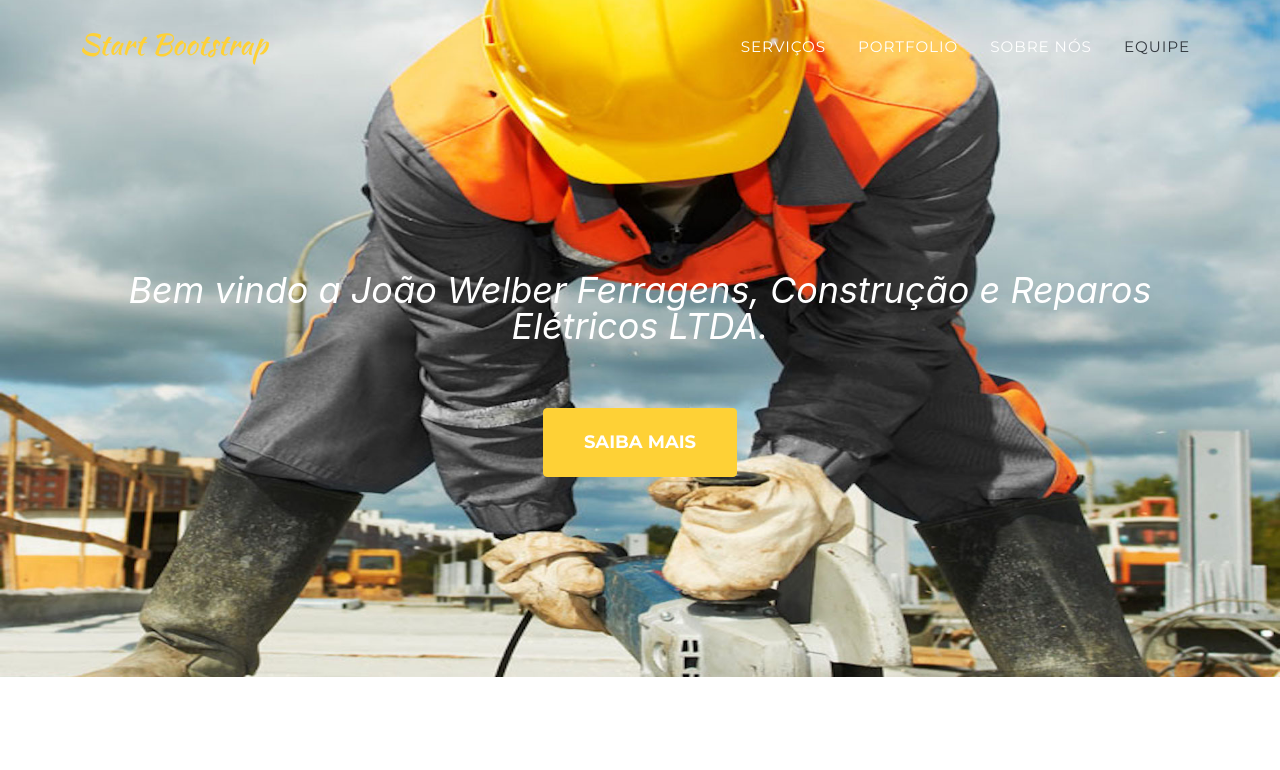
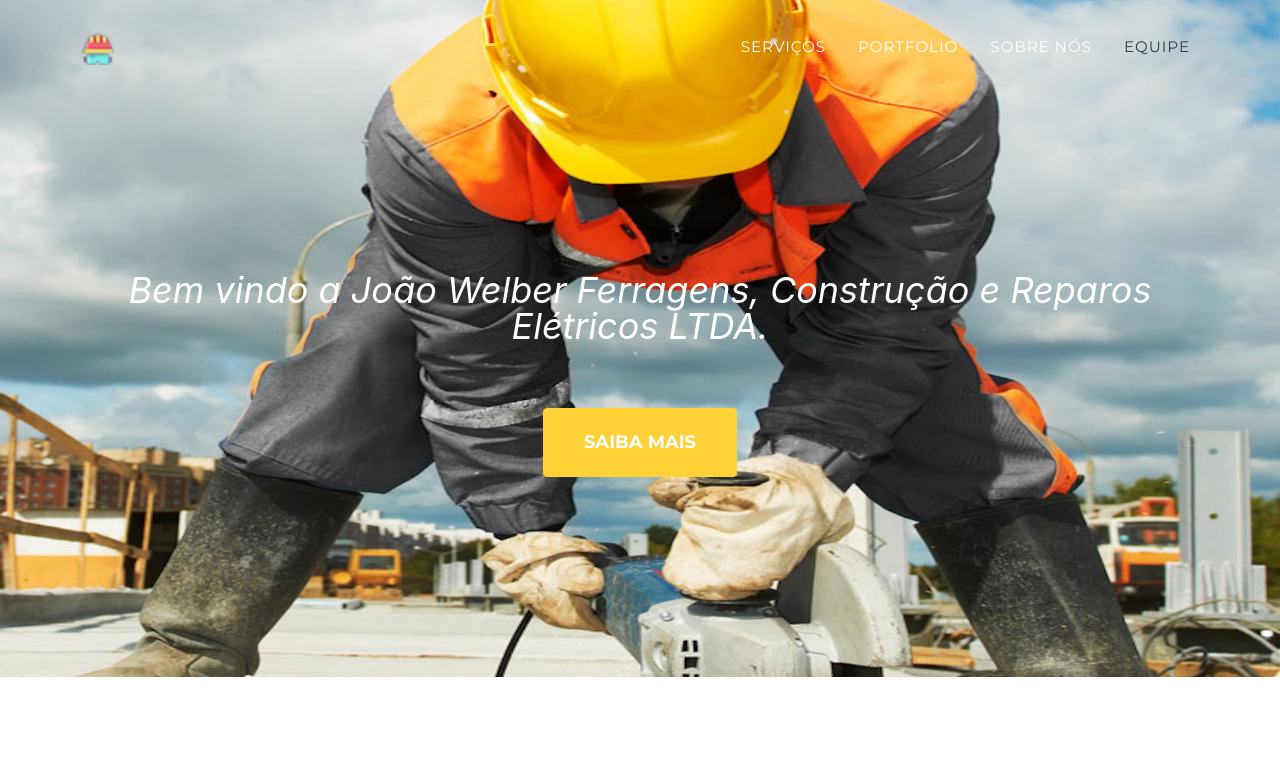
Before and after one commit to Welber33/ferragens_website, a plain HTML site: page index.html in a window 1280 px wide. Shown: the top 770 px of the page. Drawn offline with nearby package versions, Linux system fonts and the light colour scheme; a web font is replaced by a local one.

Commit message:
alterando o logo da navbar

```diff
--- a/index.html
+++ b/index.html
@@ -20,7 +20,7 @@
         <!-- Navigation-->
         <nav class="navbar navbar-expand-lg navbar-dark fixed-top" id="mainNav">
             <div class="container">
-                <a class="navbar-brand js-scroll-trigger" href="#page-top"><img src="assets/img/navbar-logo.svg" alt="" /></a>
+                <a class="navbar-brand js-scroll-trigger" href="#page-top"><img src="assets/img/navbar-logo.png" alt="" /></a>
                 <button class="navbar-toggler navbar-toggler-right" type="button" data-toggle="collapse" data-target="#navbarResponsive" aria-controls="navbarResponsive" aria-expanded="false" aria-label="Toggle navigation">
                     Menu
                     <i class="fas fa-bars ml-1"></i>
```
Also changed, not shown: assets/img/navbar-logo.png (added), assets/img/navbarlogo.svg (renamed from assets/img/navbar-logo.svg).
